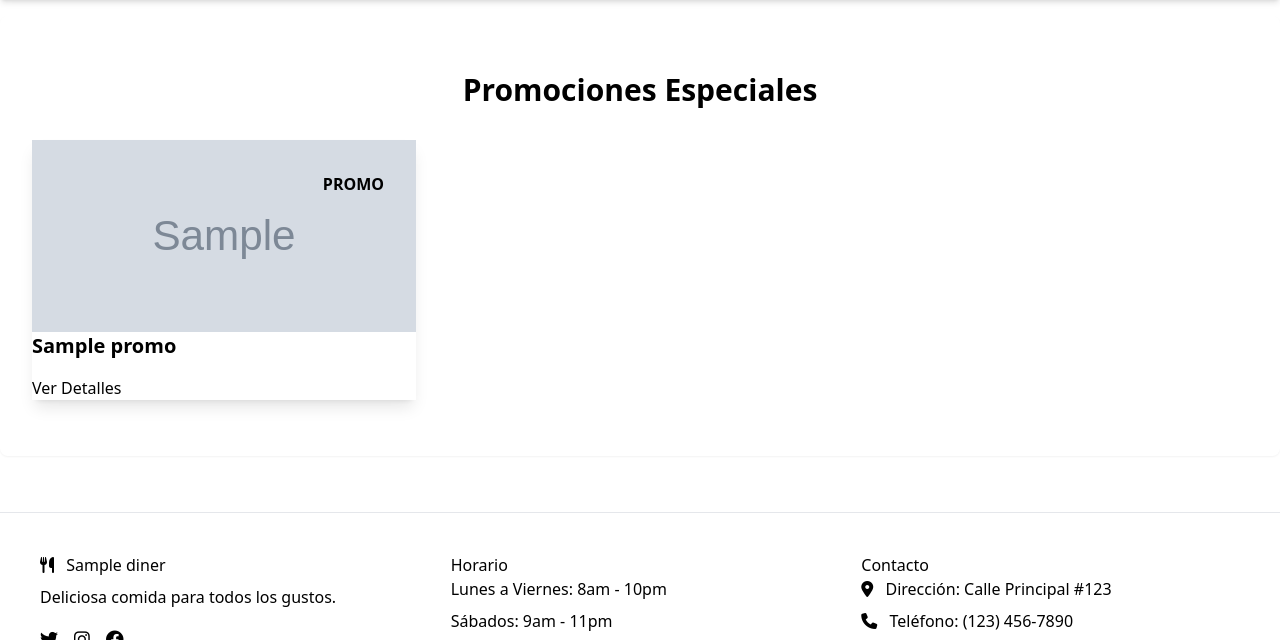
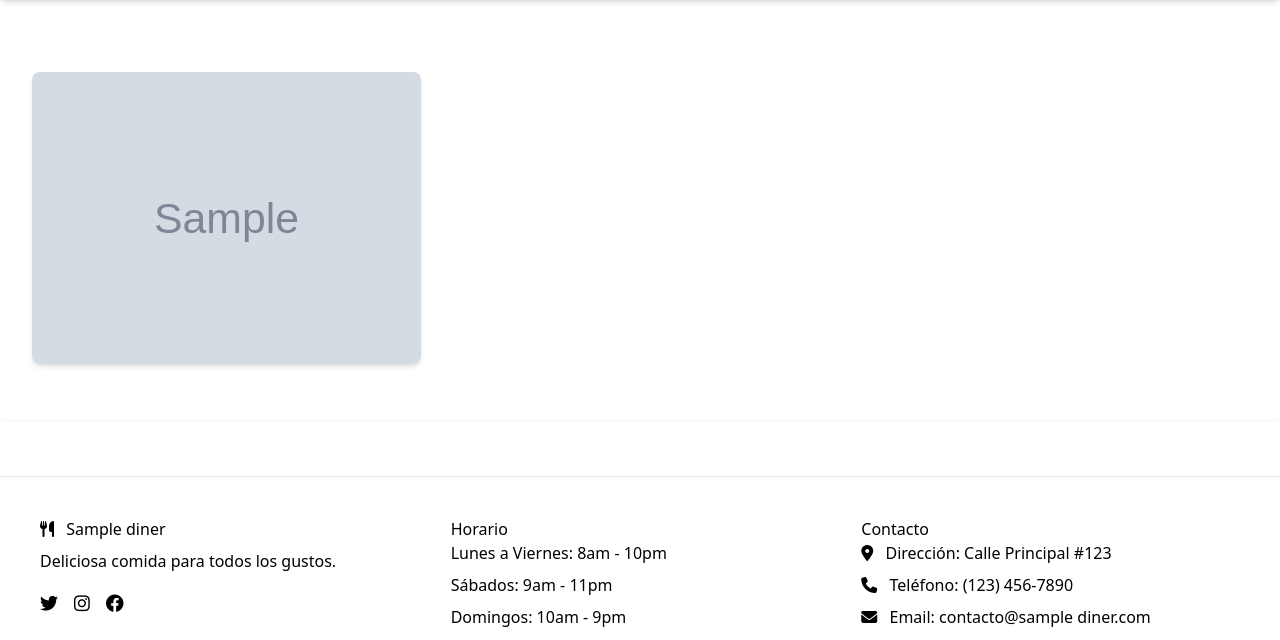
Before and after one commit to EnriqueVal09/diners, a Django app: page /promos/ in a window 1280 px wide. Shown: the part 76-716 px from the top of the page. Run offline with Django 5.2, Linux system fonts and the light colour scheme; tables that the repository leaves empty hold one stand-in row (values such as "Sample post"); grey boxes marked "Sample" are stand-in pictures; some libraries are stand-ins or nearby versions.

Commit message:
Improving the promos_list.html

```diff
--- a/apps/promos/templates/promos/promos_list.html
+++ b/apps/promos/templates/promos/promos_list.html
@@ -2,27 +2,14 @@
 
 {% block content %}
 <div class="container mx-auto px-4 py-8">
-    <h1 class="text-3xl font-bold text-center mb-8 text-primary">Promociones Especiales</h1>
-
-    <div class="grid grid-cols-1 md:grid-cols-2 lg:grid-cols-3 gap-8">
+    <div class="grid grid-cols-1 md:grid-cols-2 lg:grid-cols-3 gap-6">
         {% for promo in promos %}
-        <div class="card bg-base-100 shadow-lg hover:shadow-xl transition-shadow duration-300">
-            <figure class="relative h-48 overflow-hidden">
-                <img src="{{ promo.image_url }}" alt="{{ promo.title }}"
-                     class="w-full h-full object-cover transition-transform duration-500 hover:scale-105">
-                <div class="absolute top-4 right-4 badge badge-accent badge-lg font-bold p-4">
-                    PROMO
-                </div>
+        <div class="group overflow-hidden rounded-lg shadow-md hover:shadow-lg transition-shadow duration-300">
+            <figure class="aspect-w-16 aspect-h-9">
+                <img src="{{ promo.image_url }}"
+                     alt="{{ promo.title }}"
+                     class="w-full h-full object-cover transition-transform duration-500 group-hover:scale-105">
             </figure>
-            <div class="card-body">
-                <h2 class="card-title text-xl font-bold">{{ promo.title }}</h2>
-                {% if promo.description %}
-                <p class="text-base-content/80">{{ promo.description }}</p>
-                {% endif %}
-                <div class="card-actions justify-end mt-4">
-                    <button class="btn btn-primary">Ver Detalles</button>
-                </div>
-            </div>
         </div>
         {% endfor %}
     </div>
```
